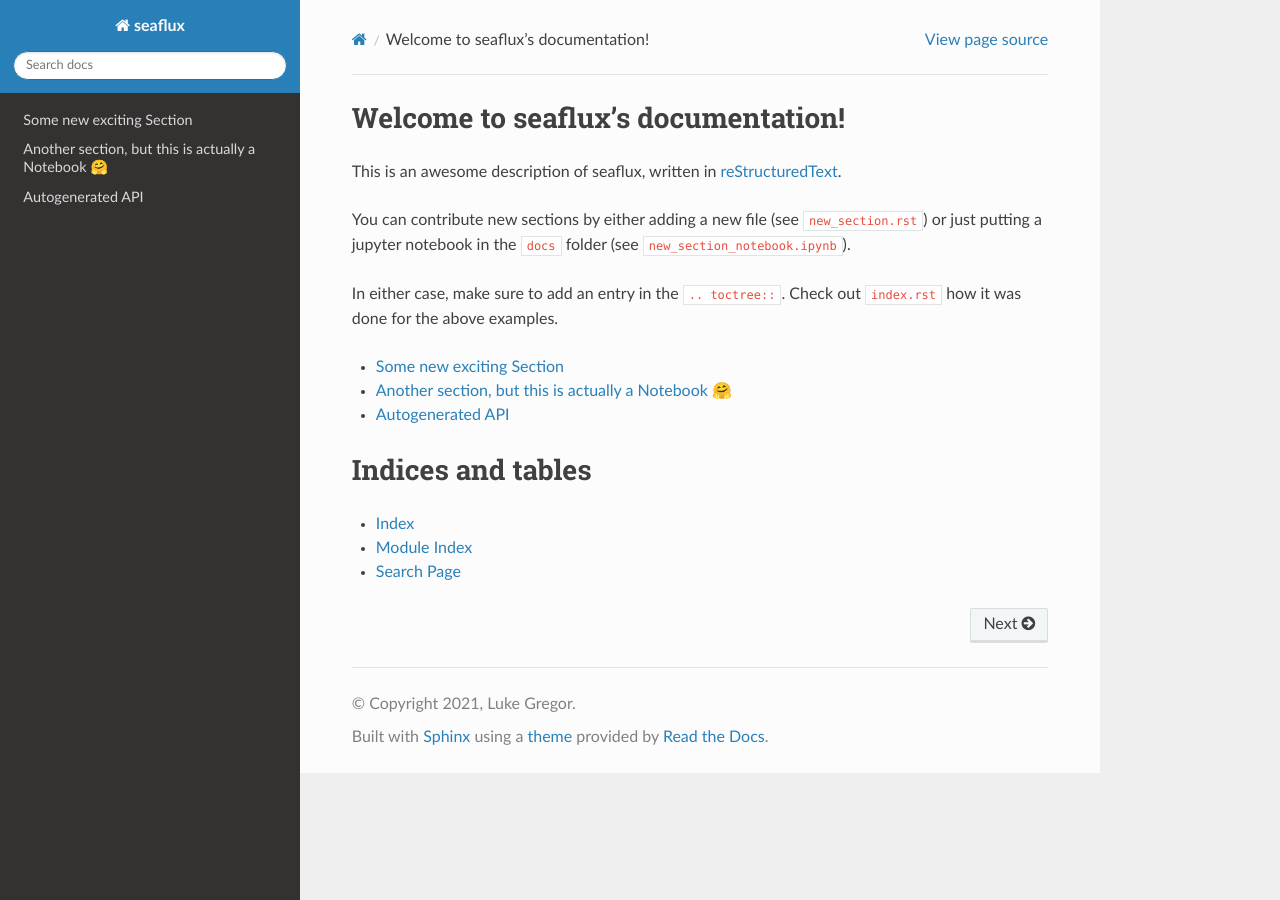
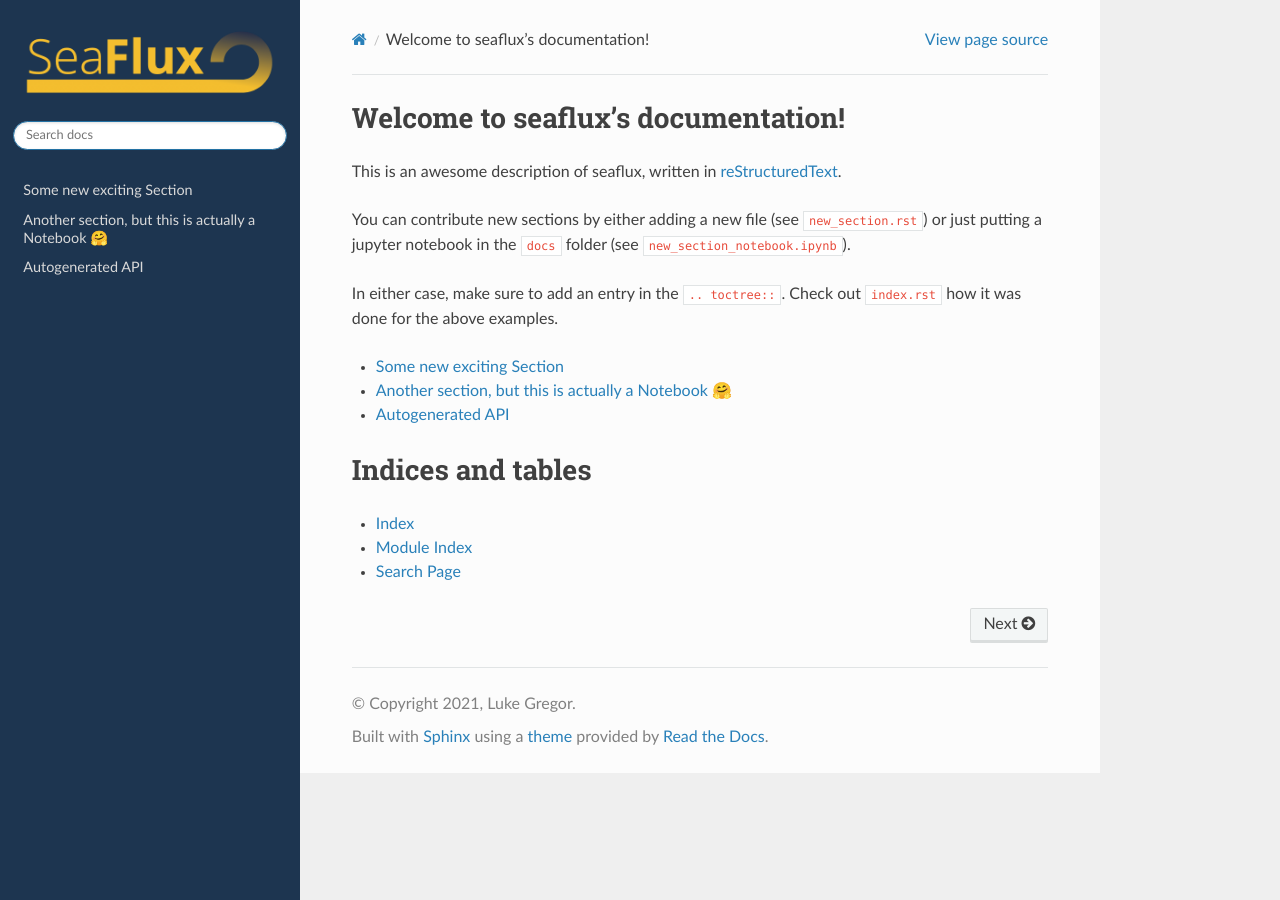
Before and after one commit to lukegre/pySeaFlux, a Sphinx documentation site: the page built from docs/index.rst, in a window 1280 px wide. Built offline with Sphinx 7.4.7 and the Read the Docs theme 2.0.0, drawn with Linux system fonts in a browser that asks for light colours; the version number could not be read and is left out.

Commit message:
added logo for docs :) (#21)
* added logo for docs :)

* logo linefigure

* updated side bar color

* visited links same color as side bar

* updated

* updated colros

```diff
--- /dev/null
+++ b/docs/_static/css/custom.css
@@ -0,0 +1,3 @@
+.wy-nav-side{
+    background: #1d3550;
+    }
--- a/docs/conf.py
+++ b/docs/conf.py
@@ -72,6 +72,22 @@
 
 # -- Options for HTML output -------------------------------------------------
 
+html_theme_options = {
+    "logo_only": True,
+    "display_version": False,
+    "style_nav_header_background": "#1d3550",
+}
+
+# The name for this set of Sphinx documents.  If None, it defaults to
+# "<project> v<release> documentation".
+# html_title = None
+
+# A shorter title for the navigation bar.  Default is the same as html_title.
+# html_short_title = None
+
+# The name of an image file (relative to this directory) to place at the top
+# of the sidebar.
+html_logo = "img/seaflux_logo.png"
 # The theme to use for HTML and HTML Help pages.  See the documentation for
 # a list of builtin themes.
 #
@@ -82,6 +98,9 @@
 # so a file named "default.css" will overwrite the builtin "default.css".
 html_static_path = ["_static"]
 
+html_css_files = [
+    "css/custom.css",
+]
 
 # -- nbsphinx specific options ----------------------------------------------
 # this allows notebooks to be run even if they produce errors.
--- a/setup.cfg
+++ b/setup.cfg
@@ -18,7 +18,7 @@
 max-line-length = 105
 select = C,E,F,W,B,B950
 ignore = E203, E501, W503
-exclude = seaflux/_version.py,seaflux/__init__.py
+exclude = seaflux/_version.py,seaflux/__init__.py,docs/conf.py
 
 
 [metadata]
```
Also changed, not shown: docs/img/seaflux_logo.png (added), 1 other file.
